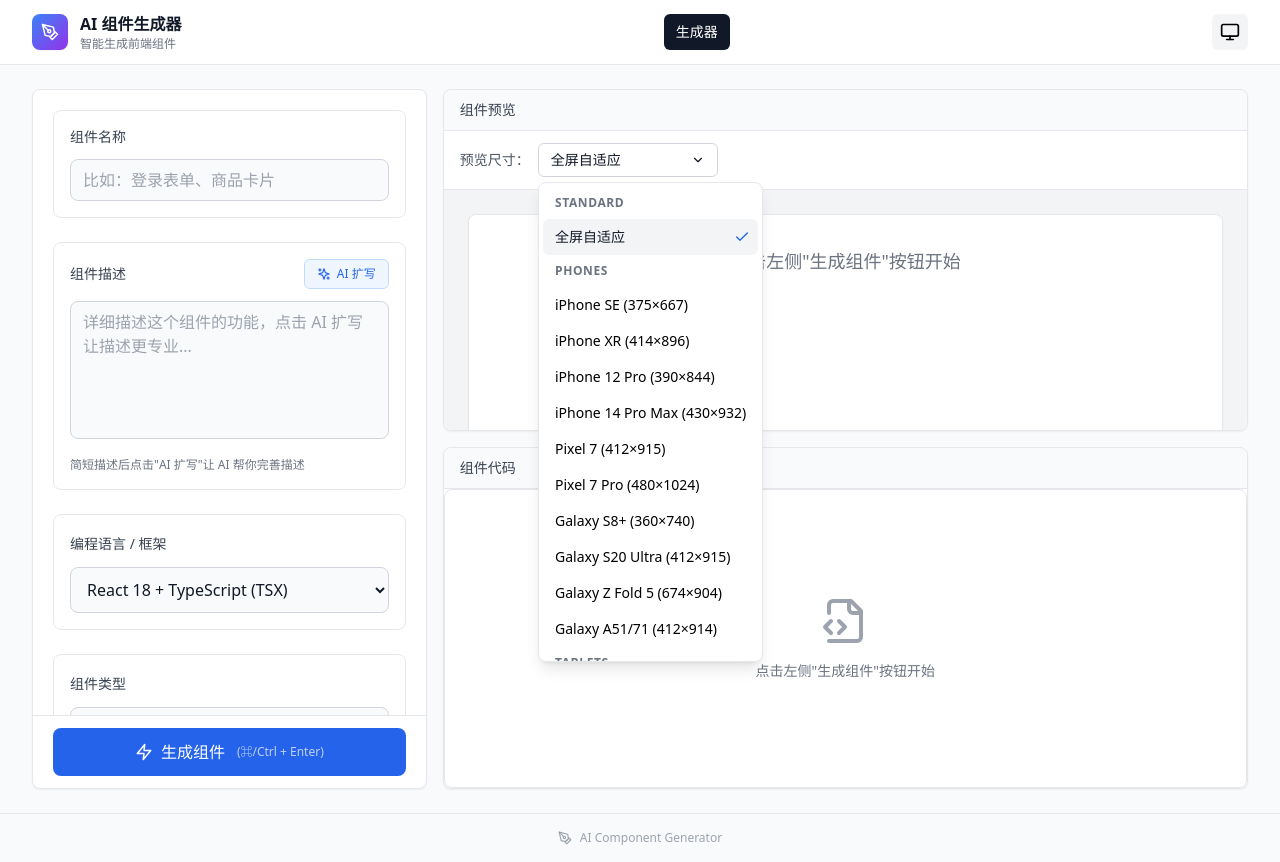
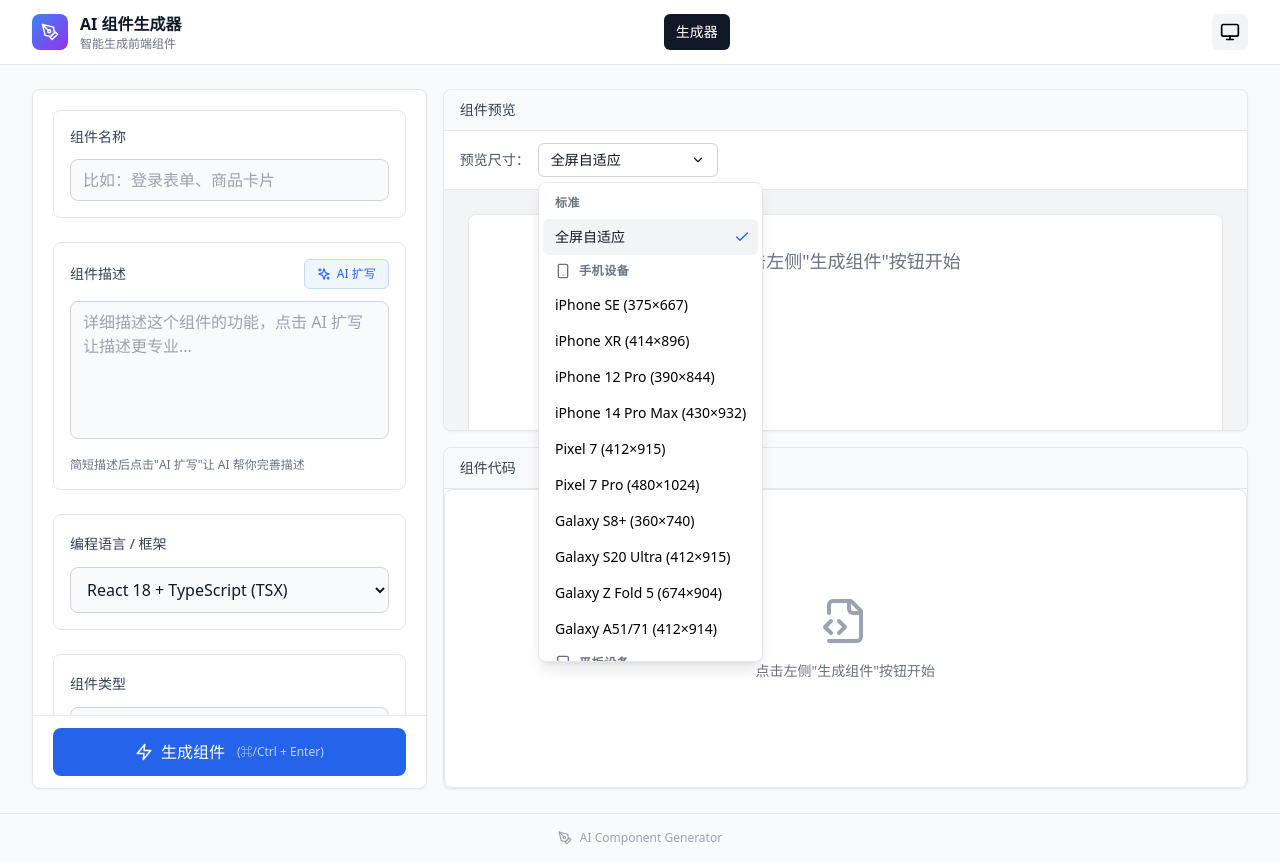
Before and after one commit to lanqiang101/ai-component-generator, a React (Vite) app: page / in a window 1280 px wide. Both pictures are taken after a click on the button "全屏自适应". Built offline with nearby package versions, Linux system fonts and the light colour scheme.

Commit message:
refactor: clean up imports and remove unused variables in multiple components

```diff
--- a/src/components/LeftFormPanel.tsx
+++ b/src/components/LeftFormPanel.tsx
@@ -4,7 +4,6 @@ import { useStore } from '../store/useStore';
 import { Label } from './ui/Label';
 import { Input } from './ui/Input';
 import { Textarea } from './ui/Textarea';
-import { Button } from './ui/Button';
 import { Switch } from '@radix-ui/react-switch';
 import { Sparkles, Loader2 } from 'lucide-react';
 import { getUILibrariesForFramework, getVersionsForUILibrary } from '../constants/ui-libraries';
--- a/src/components/PreviewPanel.tsx
+++ b/src/components/PreviewPanel.tsx
@@ -1,6 +1,4 @@
 import React, { useState, useMemo, useCallback } from "react";
-import { clsx } from "clsx";
-import { twMerge } from "tailwind-merge";
 import type { PreviewResolution } from "../types";
 import {
   resolutionPresets,
@@ -15,13 +13,8 @@ import {
   Smartphone,
   Tablet,
   Tv,
-  Laptop,
   AlertCircle,
 } from "lucide-react";
-
-function cn(...inputs: any[]) {
-  return twMerge(clsx(inputs));
-}
 
 // 简单的语法检查函数
 function validateCode(code: string): { valid: boolean; error?: string } {
@@ -95,7 +88,6 @@ export const PreviewPanel: React.FC<PreviewPanelProps> = ({
 }) => {
   const { setPreviewResolution } = useStore();
   const [error, setError] = useState<string | null>(null);
-  const [validationError, setValidationError] = useState<string | null>(null);
 
   const preset = resolutionPresets[resolution];
 
@@ -133,7 +125,6 @@ export const PreviewPanel: React.FC<PreviewPanelProps> = ({
     // 检测框架，生成适合的HTML包装
     const isReactCode =
       code.includes("React") || code.includes("jsx") || code.includes("tsx");
-    const isVueCode = code.includes("<template>") || code.includes(".vue");
     const isHtmlCode = code.includes("<!DOCTYPE") || code.includes("<html");
 
     if (isHtmlCode) {
@@ -414,11 +405,11 @@ ${code}
   // 获取分类标签
   const getCategoryLabel = (category: string) => {
     const labels: Record<string, string> = {
-      mobile: "手机设备",
-      tablet: "平板设备",
-      desktop: "桌面显示器",
-      laptop: "笔记本电脑",
-      tv: "电视屏幕",
+      standard: "标准",
+      phones: "手机设备",
+      tablets: "平板设备",
+      computers: "桌面显示器",
+      displays: "显示设备",
     };
     return labels[category] || category;
   };
@@ -506,20 +497,17 @@ ${code}
                   {resolutionListGrouped.map((group) => (
                     <Select.Group key={group.category}>
                       <Select.Label className="px-3 py-2 text-xs font-semibold text-gray-500 dark:text-gray-400 uppercase tracking-wider flex items-center">
-                        {group.category === "mobile" && (
+                        {group.category === "phones" && (
                           <Smartphone className="w-4 h-4 mr-2" />
                         )}
-                        {group.category === "tablet" && (
+                        {group.category === "tablets" && (
                           <Tablet className="w-4 h-4 mr-2" />
                         )}
-                        {group.category === "desktop" && (
+                        {group.category === "computers" && (
                           <Monitor className="w-4 h-4 mr-2" />
                         )}
-                        {group.category === "tv" && (
+                        {group.category === "displays" && (
                           <Tv className="w-4 h-4 mr-2" />
-                        )}
-                        {group.category === "laptop" && (
-                          <Laptop className="w-4 h-4 mr-2" />
                         )}
                         {getCategoryLabel(group.category)}
                       </Select.Label>
--- a/src/pages/ConfigPage.tsx
+++ b/src/pages/ConfigPage.tsx
@@ -6,11 +6,10 @@ import { useStore } from '../store/useStore';
 import { Button } from '../components/ui/Button';
 import { Label } from '../components/ui/Label';
 import { Card, CardContent } from '../components/ui/Card';
-import type { ModelConfig } from '../types';
 
 export const ConfigPage: React.FC = () => {
   const navigate = useNavigate();
-  const { models, systemConfig, saveSystemConfig } = useStore();
+  const { models } = useStore();
   const [loading, setLoading] = useState(false);
   const [componentGenerationModelId, setComponentGenerationModelId] = useState<number | null>(null);
 
--- a/src/pages/ModelManagementPage.tsx
+++ b/src/pages/ModelManagementPage.tsx
@@ -10,7 +10,7 @@ import { useStore } from '../store/useStore';
 
 export const ModelManagementPage: React.FC = () => {
   const navigate = useNavigate();
-  const { models, saveModels } = useStore();
+  const { models } = useStore();
   const [loading, setLoading] = useState(false);
   const [dialogOpen, setDialogOpen] = useState(false);
   const [isEditing, setIsEditing] = useState(false);
--- a/src/store/useStore.ts
+++ b/src/store/useStore.ts
@@ -1,6 +1,6 @@
 
 import { create } from 'zustand';
-import type { AppState, ModelConfig, PreviewResolution, SystemConfig, RefinedRequirements } from '../types';
+import type { AppState, ModelConfig, PreviewResolution, SystemConfig, RefinedRequirements, GenerationState } from '../types';
 import { defaultComponentParams } from '../types/defaults';
 
 const STORAGE_KEYS = {
@@ -100,7 +100,7 @@ export const useStore = create<AppState>((set, get) => ({
   },
   setGeneration: (state) => {
     set((prev) => ({
-      generation: { ...prev.generation, ...state },
+      generation: { ...prev.generation, ...state } as GenerationState,
     }));
   },
 
--- a/src/types/defaults.ts
+++ b/src/types/defaults.ts
@@ -1,5 +1,5 @@
 
-import type { ComponentGenerationParams } from '../index';
+import type { ComponentGenerationParams } from './index';
 
 export const defaultComponentParams: ComponentGenerationParams = {
   componentName: '',
```
